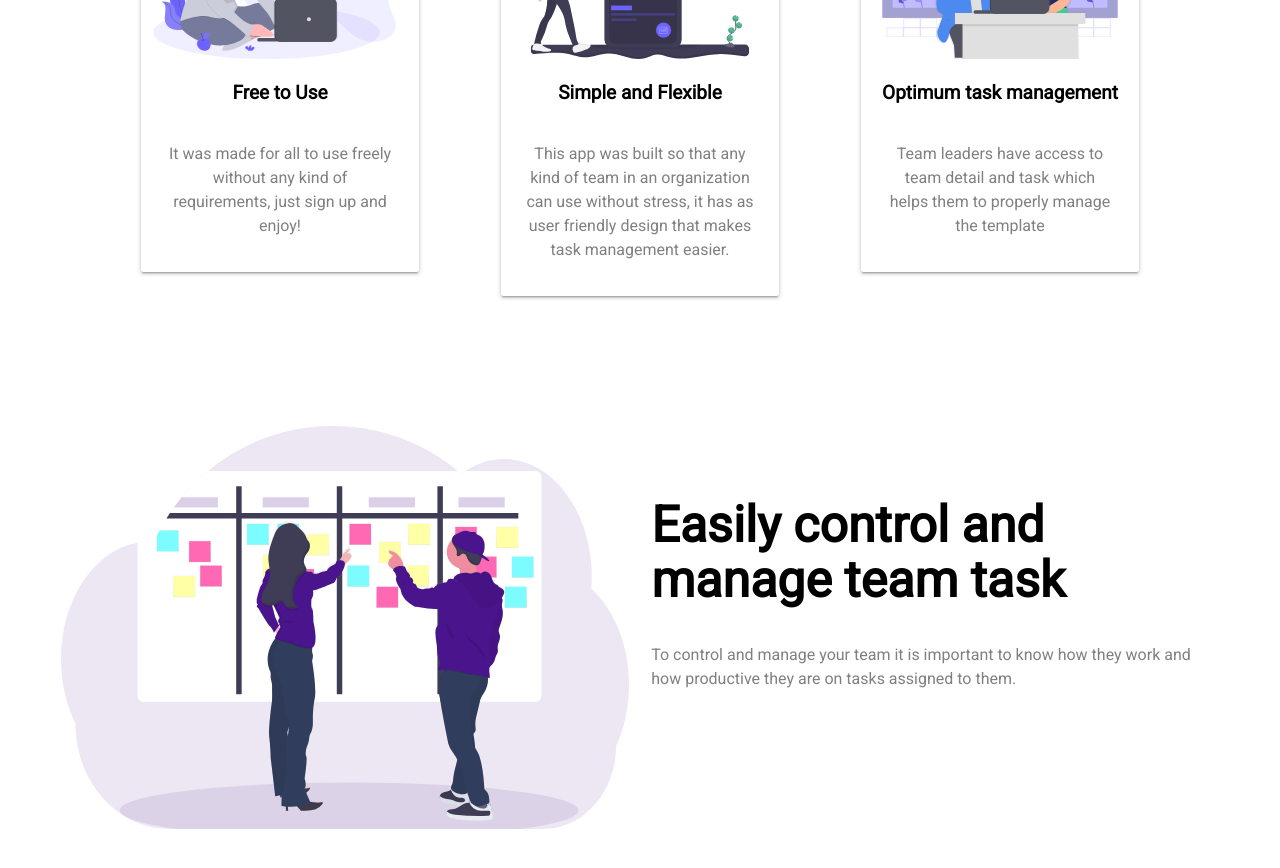
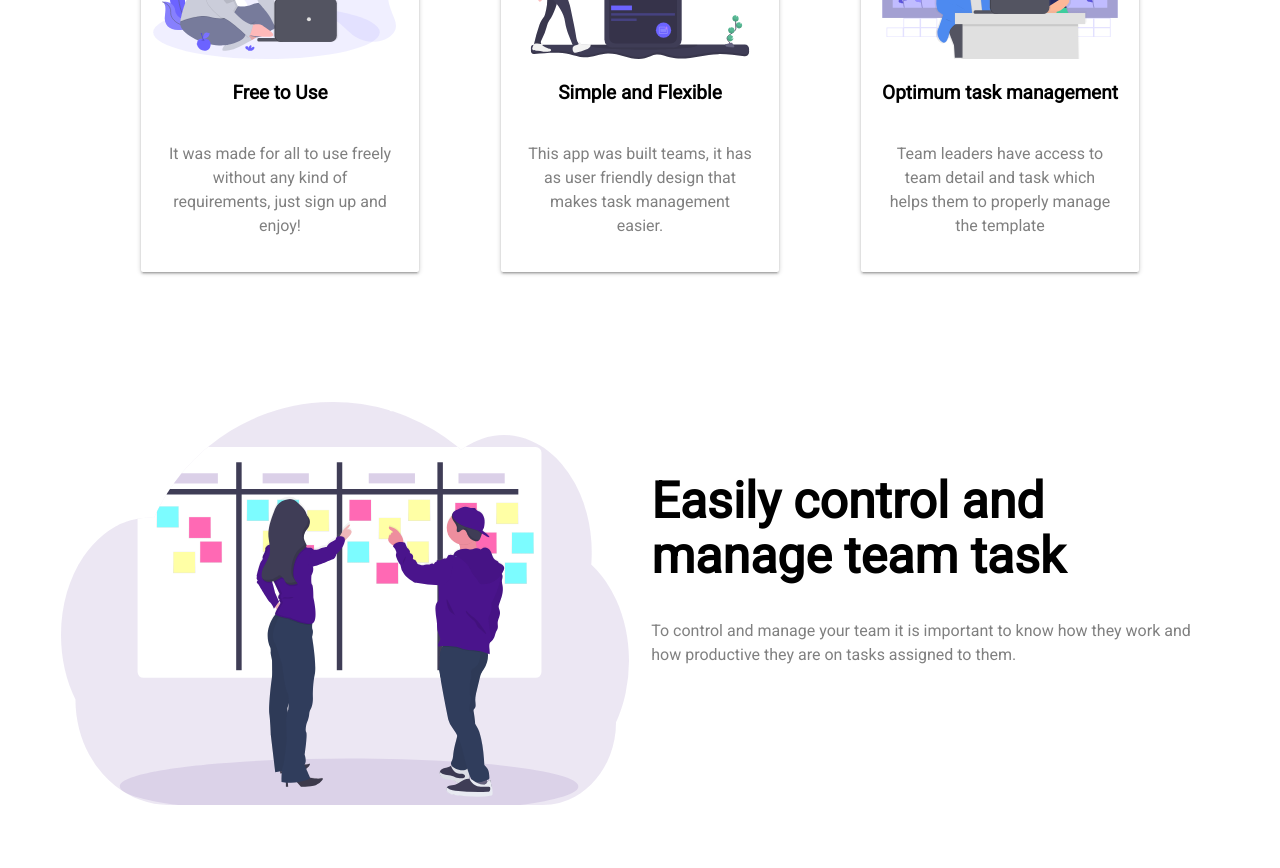
Before and after one commit to oyewoas/scrumy-app-frontend, an Angular app: page /home in a window 1280 px wide. Shown: the part 1080-1948 px from the top of the page. Built offline with nearby package versions, Linux system fonts and the light colour scheme; what ngx-materialize would draw is missing.

Commit message:
Update to scrumy frontend

```diff
--- a/src/app/home/home.component.html
+++ b/src/app/home/home.component.html
@@ -74,7 +74,7 @@
 
                           </div>
                         <div class="card-content center">
-                          <p class="paragraph">This app was built so that any kind of team in an organization can use without stress, it has as user friendly design that makes task management easier.</p>
+                          <p class="paragraph">This app was built teams, it has as user friendly design that makes task management easier.</p>
                         </div>
                       </div>
           </div>
```
